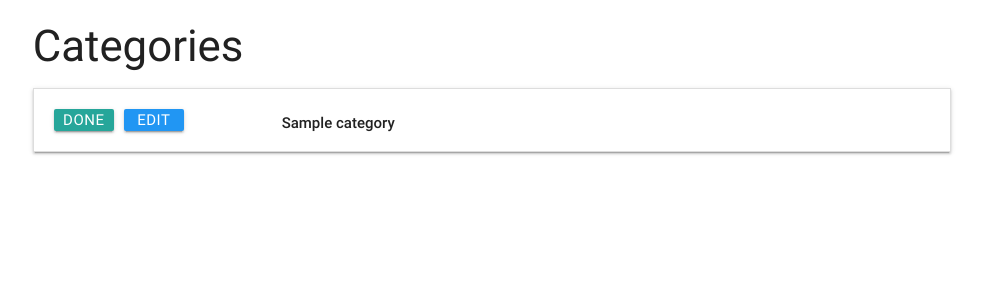
After one commit to mendesfsweden/task-manager, a Flask app: page /get_categories in a window 1280 px wide. The commit adds this page. Shown: the top 300 px of the page, without its empty margins (148-1131 px from the left). Run offline with Flask 2, Linux system fonts and the light colour scheme; a database or web service that is not in the repository returns one stand-in record (values such as "Sample title"); some libraries are stand-ins or nearby versions.

Commit message:
following tutorial

```diff
--- a/app.py
+++ b/app.py
@@ -27,6 +27,7 @@ def insert_task():
     tasks.insert_one(request.form.to_dict())
     return redirect(url_for('get_tasks'))
 
+
 @app.route('/edit_task/<task_id>')
 def edit_task(task_id):
     the_task =  mongo.db.tasks.find_one({"_id": ObjectId(task_id)})
@@ -34,6 +35,46 @@ def edit_task(task_id):
     return render_template('edittask.html', task=the_task,
                            categories=all_categories)
 
+
+@app.route('/update_task/<task_id>', methods=['POST'])
+def update_task(task_id):
+    tasks =  mongo.db.tasks
+    tasks.update( {'_id': ObjectId(task_id)},
+    {
+        'task_name':request.form.get('task_name'),
+        'category_name':request.form.get('category_name'),
+        'task_description': request.form.get('task_description'),
+        'due_date': request.form.get('due_date'),
+        'is_urgent':request.form.get('is_urgent')
+    })
+    return redirect(url_for('get_tasks'))
+
+
+@app.route('/delete_task/<task_id>')
+def delete_task(task_id):
+    mongo.db.tasks.remove({'_id': ObjectId(task_id)})
+    return redirect(url_for('get_tasks'))
+
+
+@app.route('/get_categories')
+def get_categories():
+    return render_template("categories.html", categories=mongo.db.categories.find())
+
+
+@app.route('/edit_category/<category_id>')
+def edit_category(category_id):
+    return render_template('editcategory.html',
+                           category=mongo.db.categories.find_one(
+                           {'_id': ObjectId(category_id)}))
+
+
+@app.route('/update_category/<category_id>', methods=['POST'])
+def update_category(category_id):
+    mongo.db.categories.update(
+        {'_id': ObjectId(category_id)},
+        {'category_name': request.form.get('category_name')})
+    return redirect(url_for('get_categories'))
+
 if __name__ == '__main__':
     app.run(host=os.environ.get('IP', '0.0.0.0'),
             port=int(os.environ.get('PORT', '5000')),
--- /dev/null
+++ b/templates/categories.html
@@ -0,0 +1,22 @@
+{% extends 'base.html'%} {% block content %}
+<div class="row">
+
+	<h3>Categories</h3>
+
+	<ul class="collapsible" data-collapsible="accordion">
+		{% for category in categories %}
+		<li>
+			<div class="collapsible-header">
+				<a href=""
+					class="waves-effect waves-light btn btn_small">Done</a>
+				<a href="{{ url_for('edit_category', category_id=category._id)}}"
+					class="waves-effect waves-light btn btn_small blue">Edit</a>
+				<div class="task_header col s9">
+					<strong>{{category.category_name}}</strong>
+				</div>
+			</div>
+		</li>
+		{% endfor %}
+	</ul>
+</div>
+{% endblock %}
--- a/templates/tasks.html
+++ b/templates/tasks.html
@@ -6,7 +6,7 @@
             <div class="collapsible-header">
                 <div class="col s3">
                     <i class="material-icons">expand_more</i>
-                    <a class="waves-effect waves-light btn btn_small">Done</a>
+                    <a href="{{url_for('delete_task', task_id=task._id)}}" class="waves-effect waves-light btn btn_small">Done</a>
                     <a href="{{ url_for('edit_task', task_id=task._id)}}" class="waves-effect waves-light btn btn_small blue">Edit</a>
 
                 </div>
```
Also changed, not shown: templates/editcategory.html (added, +24 -0 lines), templates/edittask.html (+14 -6 lines).
